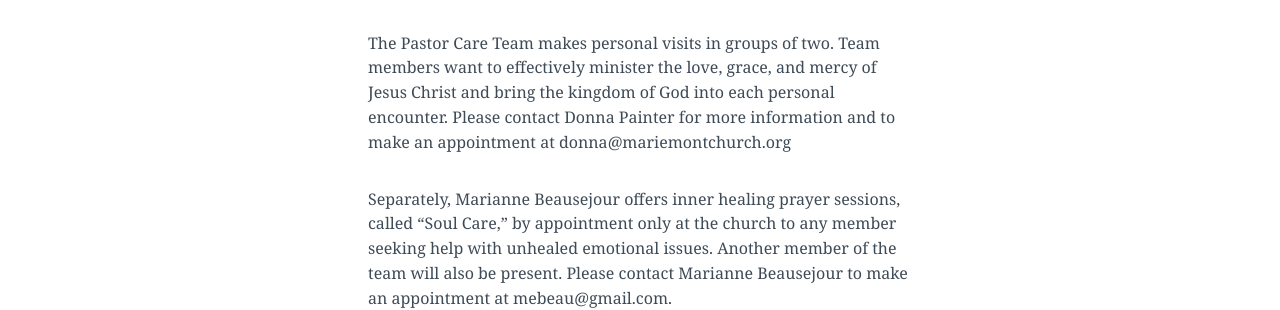
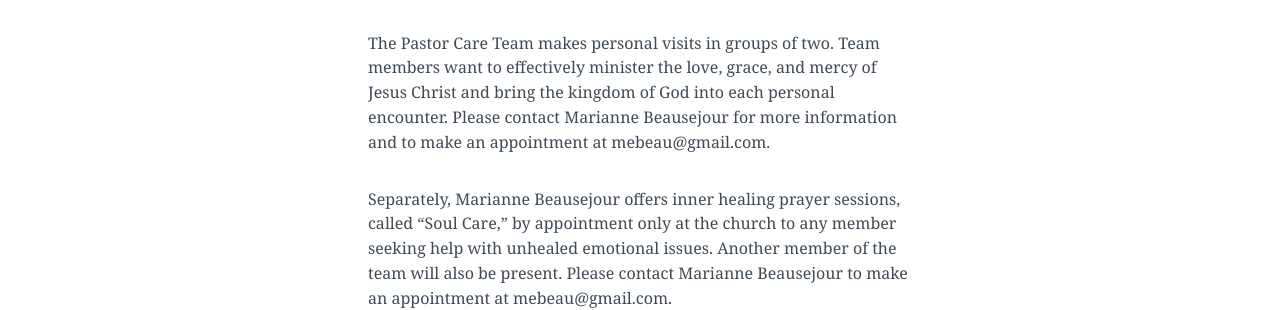
Before and after one commit to lukemoderwell/mariemont, a Jekyll site: the page built from prayer.md, in a window 1280 px wide and 900 px high, scrolled down 1622 px. Shown: the part 228-538 px from the top of the window. Built offline with Jekyll 4.4.1, drawn with Linux system fonts in a browser that asks for light colours; nearby versions of some CDN libraries.

Commit message:
Updated Prayer

```diff
--- a/prayer.md
+++ b/prayer.md
@@ -41,9 +41,9 @@ On Sundays at the conclusion of each service, there are prayer teams at the fron
 
 **Inner Healing Prayer and Soul Care**
 
-The Pastor Care Team makes personal visits in groups of two.  Team members want to effectively minister the love, grace, and mercy of Jesus Christ and bring the kingdom of God into each personal encounter.  Please contact Donna Painter for more information and to make an appointment at donna@mariemontchurch.org
+The Pastor Care Team makes personal visits in groups of two.  Team members want to effectively minister the love, grace, and mercy of Jesus Christ and bring the kingdom of God into each personal encounter.  Please contact Marianne Beausejour for more information and to make an appointment at mebeau@gmail.com.
 
-Separately, Marianne Beausejour offers inner healing prayer sessions, called "Soul Care," by appointment only at the church to any member seeking help with unhealed emotional issues.  Another member of the team will also be present.   Please contact Marianne Beausejour to make an appointment at mebeau@gmail.com.
+Separately, Marianne Beausejour offers inner healing prayer sessions, called "Soul Care," by appointment only at the church to any member seeking help with unhealed emotional issues.  Another member of the team will also be present. Please contact Marianne Beausejour to make an appointment at mebeau@gmail.com.
 
 
 **Prayer Requests**
```
